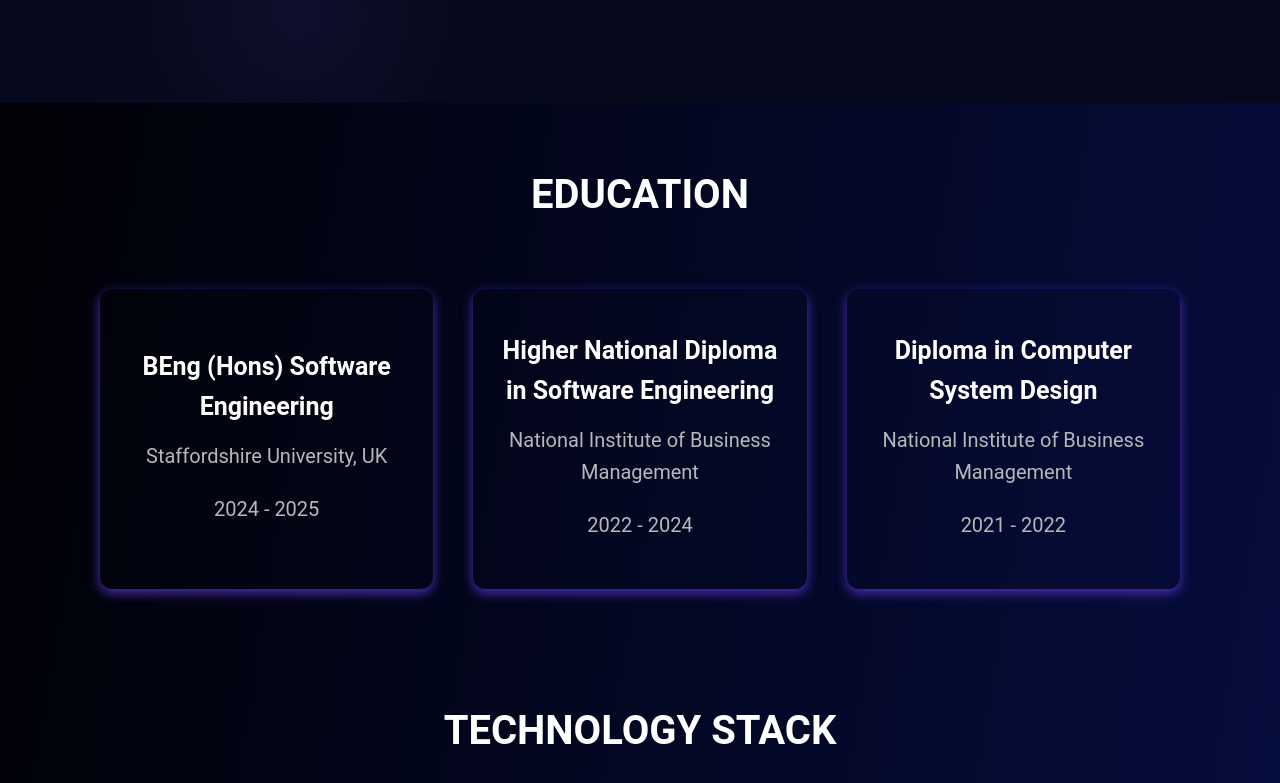
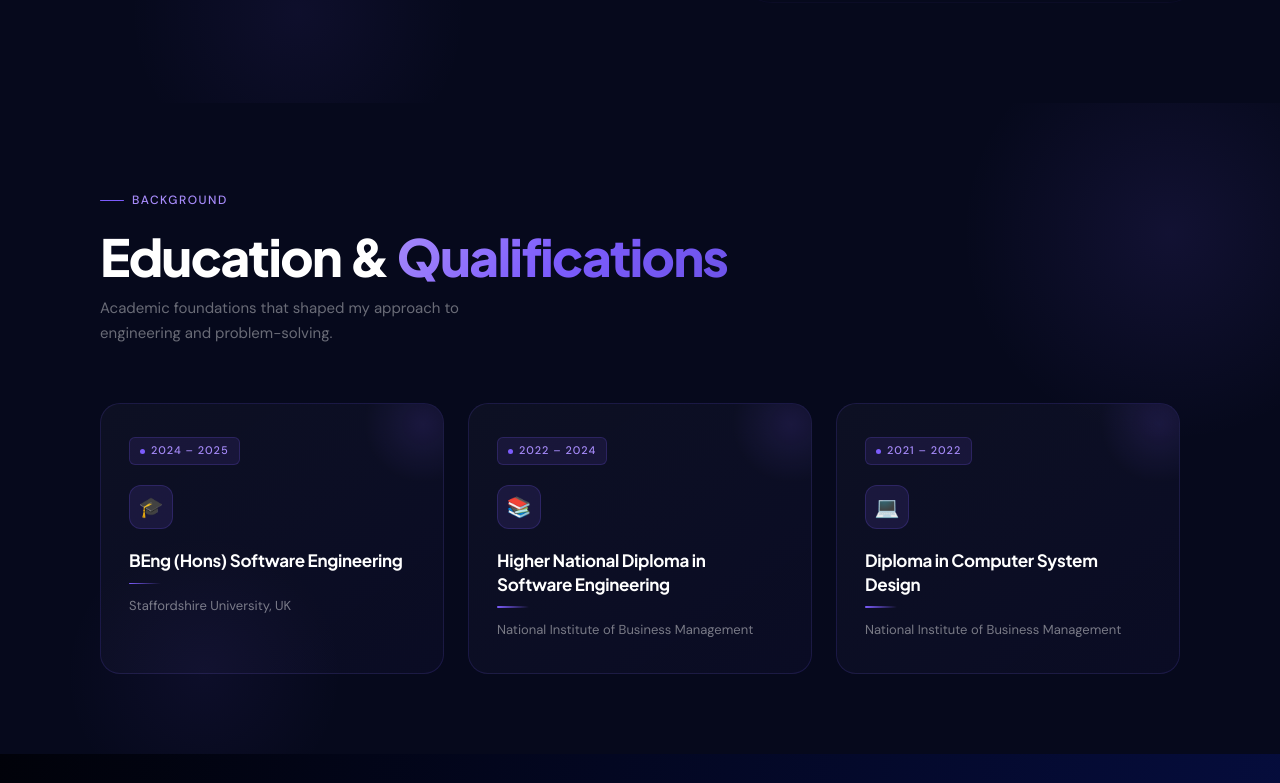
Before and after one commit to ShemeeraFonseka/portfolio, a React (Create React App) app: page / in a window 1280 px wide. Shown: the part 697-1480 px from the top of the page. Built offline with nearby package versions, Linux system fonts and the light colour scheme.

Commit message:
Font updated

```diff
--- a/src/components/Aboutme/Aboutme.css
+++ b/src/components/Aboutme/Aboutme.css
@@ -1,148 +1,267 @@
-.about-container {
-    display: flex;
-    flex-direction: column;
-    align-items: center;
-    height: auto;
-    justify-content: center;
-    padding: 50px 100px;
+@import url("https://fonts.googleapis.com/css2?family=Plus+Jakarta+Sans:wght@700;800&family=DM+Sans:ital,wght@0,300;0,400;0,500;1,300&display=swap");
+
+.edu-section {
+  padding: 80px 100px;
+  background: #06091c;
+  position: relative;
+  overflow: hidden;
 }
 
-.about-intro {
-    margin-top: 10px;
-    font-size: 40px;
-    font-weight: bolder;
-    color: #fff;
-    text-align: center;
+.edu-section::before {
+  content: "";
+  position: absolute;
+  top: -80px;
+  right: -100px;
+  width: 420px;
+  height: 420px;
+  border-radius: 50%;
+  background: radial-gradient(
+    circle,
+    rgba(124, 92, 252, 0.1) 0%,
+    transparent 70%
+  );
+  pointer-events: none;
+}
+.edu-section::after {
+  content: "";
+  position: absolute;
+  bottom: -60px;
+  left: 5%;
+  width: 280px;
+  height: 280px;
+  border-radius: 50%;
+  background: radial-gradient(
+    circle,
+    rgba(124, 92, 252, 0.06) 0%,
+    transparent 70%
+  );
+  pointer-events: none;
 }
 
-.intro-content {
-    font-size: 22px;
-    text-align: left;
-    line-height: 36px;
-    color: #ededed;
+.section-tag {
+  display: inline-flex;
+  align-items: center;
+  gap: 8px;
+  font-family: "DM Sans", sans-serif;
+  font-size: 12px;
+  font-weight: 500;
+  letter-spacing: 1.5px;
+  text-transform: uppercase;
+  color: #a78bfa;
+  margin-bottom: 20px;
+}
+.section-tag::before {
+  content: "";
+  display: block;
+  width: 24px;
+  height: 1.5px;
+  background: #7c5cfc;
+  border-radius: 2px;
 }
 
-.aboutmecontent {
-    display: flex;
-    flex-direction: column;
-    /* ✅ stack by default for mobile safety */
-    gap: 30px;
-    margin-top: 20px;
-    width: 100%;
-    align-items: center;
+.section-heading {
+  font-family: "Plus Jakarta Sans", sans-serif;
+  font-size: clamp(32px, 4vw, 52px);
+  font-weight: 800;
+  color: #fff;
+  line-height: 1.05;
+  letter-spacing: -1.5px;
+  margin-bottom: 12px;
+}
+.section-heading span {
+  background: linear-gradient(135deg, #a78bfa 0%, #7c5cfc 50%, #6d53e8 100%);
+  -webkit-background-clip: text;
+  -webkit-text-fill-color: transparent;
+  background-clip: text;
 }
 
-.right-content {
-    display: flex;
-    flex-direction: row;
-    gap: 40px;
-    flex-wrap: wrap;
-    /* ✅ prevents overflow */
-    justify-content: center;
-    width: 100%;
+.section-sub {
+  font-family: "DM Sans", sans-serif;
+  font-size: 15px;
+  color: rgba(255, 255, 255, 0.4);
+  margin-bottom: 56px;
+  max-width: 420px;
+  line-height: 1.7;
 }
 
-.card {
-    background-color: transparent;
-    color: #fff;
-    padding: 25px 20px;
-    border-radius: 12px;
-    box-shadow: 0 4px 12px #4D2DB7;
-    transition: transform 0.3s ease, box-shadow 0.3s ease;
-    text-align: center;
-    flex: 1 1 300px;
-    height: 300px;
-    align-items: center;
-    justify-content: center;
+.edu-grid {
+  display: grid;
+  grid-template-columns: repeat(auto-fit, minmax(280px, 1fr));
+  gap: 24px;
+  position: relative;
+  z-index: 1;
 }
 
-.card h3 {
-    margin-top: 10px;
-    font-size: 25px;
-    font-weight: 600;
-    line-height: 40px;
+.edu-card {
+  background: linear-gradient(
+    145deg,
+    rgba(255, 255, 255, 0.03),
+    rgba(124, 92, 252, 0.04)
+  );
+  border: 1px solid rgba(124, 92, 252, 0.15);
+  border-radius: 20px;
+  padding: 32px 28px;
+  position: relative;
+  overflow: hidden;
+  transition:
+    transform 0.3s ease,
+    border-color 0.3s ease,
+    box-shadow 0.3s ease;
+}
+.edu-card::before {
+  content: "";
+  position: absolute;
+  top: 0;
+  left: 0;
+  right: 0;
+  height: 2px;
+  background: linear-gradient(90deg, #7c5cfc, transparent);
+  opacity: 0;
+  transition: opacity 0.3s ease;
+}
+.edu-card:hover {
+  transform: translateY(-6px);
+  border-color: rgba(124, 92, 252, 0.4);
+  box-shadow: 0 20px 48px rgba(124, 92, 252, 0.15);
+}
+.edu-card:hover::before {
+  opacity: 1;
 }
 
-.card p {
-    margin-top: 5px;
-    font-size: 20px;
-    color: #b8b8ba;
+.edu-card-glow {
+  position: absolute;
+  top: -40px;
+  right: -40px;
+  width: 120px;
+  height: 120px;
+  border-radius: 50%;
+  background: radial-gradient(
+    circle,
+    rgba(124, 92, 252, 0.12) 0%,
+    transparent 70%
+  );
+  pointer-events: none;
 }
 
-/* Hover effect */
-.card:hover {
-    transform: translateY(-6px);
-    box-shadow: 0 8px 20px #4D2DB7;
+.edu-year {
+  display: inline-flex;
+  align-items: center;
+  gap: 6px;
+  font-family: "DM Sans", sans-serif;
+  font-size: 11px;
+  font-weight: 500;
+  letter-spacing: 1px;
+  text-transform: uppercase;
+  color: #a78bfa;
+  background: rgba(124, 92, 252, 0.1);
+  border: 1px solid rgba(124, 92, 252, 0.2);
+  border-radius: 6px;
+  padding: 4px 10px;
+  margin-bottom: 20px;
+}
+.edu-year-dot {
+  width: 5px;
+  height: 5px;
+  border-radius: 50%;
+  background: #7c5cfc;
 }
 
-/* ---------- Responsive Breakpoints ---------- */
-
-/* Tablet */
-@media (max-width: 987px) {
-    .about-intro {
-        font-size: 34px;
-    }
-
-    .intro-content {
-        font-size: 20px;
-        line-height: 32px;
-    }
-
-    .card {
-        flex: 1 1 250px;
-        max-width: 300px;
-    }
+.edu-icon {
+  width: 44px;
+  height: 44px;
+  border-radius: 12px;
+  background: rgba(124, 92, 252, 0.12);
+  border: 1px solid rgba(124, 92, 252, 0.2);
+  display: flex;
+  align-items: center;
+  justify-content: center;
+  margin-bottom: 20px;
+  font-size: 20px;
 }
 
-/* Mobile */
-@media (max-width: 545px) {
-    .about-container {
-        padding: 60px 20px;
-    }
-
-    .about-intro {
-        font-size: 28px;
-    }
-
-    .intro-content {
-        font-size: 18px;
-        line-height: 28px;
-    }
-
-    .right-content {
-        flex-direction: column;
-        align-items: center;
-    }
-
-    .card {
-        width: 100%;
-        max-width: 90%;
-    }
-
-    .card h3 {
-        font-size: 20px;
-    }
-
-    .card p {
-        font-size: 16px;
-    }
+.edu-degree {
+  font-family: "Plus Jakarta Sans", sans-serif;
+  font-size: 17px;
+  font-weight: 700;
+  color: #fff;
+  line-height: 1.4;
+  margin-bottom: 10px;
+  letter-spacing: -0.3px;
 }
 
-/* Extra small devices */
-@media (max-width: 377px) {
-    .about-intro {
-        font-size: 24px;
-    }
+.edu-divider {
+  width: 32px;
+  height: 1.5px;
+  background: linear-gradient(90deg, #7c5cfc, transparent);
+  border-radius: 2px;
+  margin-bottom: 12px;
+}
 
-    .card {
-        padding: 18px;
-    }
+.edu-school {
+  font-family: "DM Sans", sans-serif;
+  font-size: 13px;
+  color: rgba(255, 255, 255, 0.45);
+  line-height: 1.6;
+}
 
-    .card h3 {
-        font-size: 18px;
-    }
+.edu-stats {
+  display: flex;
+  align-items: center;
+  gap: 32px;
+  margin-top: 56px;
+  padding-top: 32px;
+  border-top: 1px solid rgba(255, 255, 255, 0.06);
+  flex-wrap: wrap;
+  position: relative;
+  z-index: 1;
+}
+.edu-stat-num {
+  font-family: "Syne", sans-serif;
+  font-size: 28px;
+  font-weight: 800;
+  color: #fff;
+  letter-spacing: -1px;
+}
+.edu-stat-num span {
+  background: linear-gradient(135deg, #a78bfa, #7c5cfc);
+  -webkit-background-clip: text;
+  -webkit-text-fill-color: transparent;
+  background-clip: text;
+}
+.edu-stat-label {
+  font-family: "DM Sans", sans-serif;
+  font-size: 12px;
+  color: rgba(255, 255, 255, 0.35);
+  letter-spacing: 0.5px;
+  margin-top: 4px;
+}
+.edu-stat-sep {
+  width: 1px;
+  height: 40px;
+  background: rgba(255, 255, 255, 0.08);
+}
 
-    .card p {
-        font-size: 15px;
-    }
+@media (max-width: 1024px) {
+  .edu-section {
+    padding: 60px 48px;
+  }
 }
+@media (max-width: 768px) {
+  .edu-section {
+    padding: 60px 32px;
+  }
+  .edu-grid {
+    grid-template-columns: 1fr;
+  }
+}
+@media (max-width: 480px) {
+  .edu-section {
+    padding: 48px 20px;
+  }
+  .edu-stats {
+    gap: 20px;
+  }
+  .edu-stat-sep {
+    display: none;
+  }
+}
--- a/src/components/Aboutme/Aboutme.jsx
+++ b/src/components/Aboutme/Aboutme.jsx
@@ -2,37 +2,62 @@ import "./Aboutme.css";
 
 const Aboutme = () => {
   return (
-        <div className="about-container" id="aboutme">
-            <p className="about-intro">EDUCATION</p>
-            <br />
-            <div className="aboutmecontent">
-                {/* Left side - intro */}
+    <section className="edu-section" id="aboutme">
+      <div className="section-tag">Background</div>
 
+      <h2 className="section-heading">
+        Education &amp; <span>Qualifications</span>
+      </h2>
+      <p className="section-sub">
+        Academic foundations that shaped my approach to engineering and
+        problem-solving.
+      </p>
 
-                {/* Right side - cards */}
-                <div className="right-content">
-                    <div className="card">
-                        <h3>BEng (Hons) Software Engineering</h3>
-                        <p> Staffordshire University, UK</p>
-                        <p>2024 - 2025</p>
+      <div className="edu-grid">
+        <div className="edu-card">
+          <div className="edu-card-glow" />
+          <div className="edu-year">
+            <div className="edu-year-dot" />
+            2024 – 2025
           </div>
-                    <div className="card">
-                        <h3>Higher National Diploma in Software Engineering</h3>
-                        <p> National Institute of Business Management</p>
-                        <p>2022 - 2024</p>
+          <div className="edu-icon">🎓</div>
+          <div className="edu-degree">BEng (Hons) Software Engineering</div>
+          <div className="edu-divider" />
+          <div className="edu-school">Staffordshire University, UK</div>
         </div>
 
-                    <div className="card">
-                        <h3>Diploma in Computer System Design</h3>
-                        <p> National Institute of Business Management</p>
-                        <p>2021 - 2022</p>
+        <div className="edu-card">
+          <div className="edu-card-glow" />
+          <div className="edu-year">
+            <div className="edu-year-dot" />
+            2022 – 2024
+          </div>
+          <div className="edu-icon">📚</div>
+          <div className="edu-degree">
+            Higher National Diploma in Software Engineering
+          </div>
+          <div className="edu-divider" />
+          <div className="edu-school">
+            National Institute of Business Management
+          </div>
         </div>
 
-
+        <div className="edu-card">
+          <div className="edu-card-glow" />
+          <div className="edu-year">
+            <div className="edu-year-dot" />
+            2021 – 2022
+          </div>
+          <div className="edu-icon">💻</div>
+          <div className="edu-degree">Diploma in Computer System Design</div>
+          <div className="edu-divider" />
+          <div className="edu-school">
+            National Institute of Business Management
           </div>
         </div>
       </div>
-    )
-}
+    </section>
+  );
+};
 
 export default Aboutme;
--- a/src/components/Home/Home.css
+++ b/src/components/Home/Home.css
@@ -1,4 +1,4 @@
-@import url("https://fonts.googleapis.com/css2?family=Syne:wght@400;700;800&family=DM+Sans:ital,wght@0,300;0,400;0,500;1,300&display=swap");
+@import url("https://fonts.googleapis.com/css2?family=Plus+Jakarta+Sans:wght@700;800&family=DM+Sans:ital,wght@0,300;0,400;0,500;1,300&display=swap");
 
 /* ─── SECTION ─────────────────────────────── */
 .hero-section {
@@ -77,7 +77,7 @@
 }
 
 .hero-name {
-  font-family: "Syne", sans-serif;
+  font-family: "Plus Jakarta Sans", sans-serif;
   font-size: clamp(38px, 5vw, 60px);
   font-weight: 800;
   color: #ffffff;
--- a/src/components/Home/Home.jsx
+++ b/src/components/Home/Home.jsx
@@ -11,12 +11,10 @@ const Home = () => {
         <div className="hero-tag">Available for work</div>
 
         <h1 className="hero-name">
-          Shemeera
-          <br />
-          <span>Fonseka</span>
+          Shemeera <span>Fonseka</span>
         </h1>
 
-        <p className="hero-role">Full Stack Developer &amp; CS Student</p>
+        <p className="hero-role">Full Stack Developer</p>
 
         <div className="hero-divider" />
 
--- a/src/components/Navigation/Navbar.css
+++ b/src/components/Navigation/Navbar.css
@@ -1,5 +1,4 @@
-@import url("https://fonts.googleapis.com/css2?family=Syne:wght@400;600;800&family=DM+Sans:wght@300;400;500&display=swap");
-
+@import url("https://fonts.googleapis.com/css2?family=Plus+Jakarta+Sans:wght@700;800&family=DM+Sans:ital,wght@0,300;0,400;0,500;1,300&display=swap");
 /* ─── NAVBAR ─────────────────────────────────── */
 .navbar {
   position: sticky;
@@ -19,7 +18,7 @@
 
 /* ─── LOGO ───────────────────────────────────── */
 .navbar-logo {
-  font-family: "Syne", sans-serif;
+  font-family: "Plus Jakarta Sans", sans-serif;
   font-size: 26px;
   font-weight: 800;
   letter-spacing: -0.5px;
```
Lines whose indentation alone changed are shown as unchanged.
